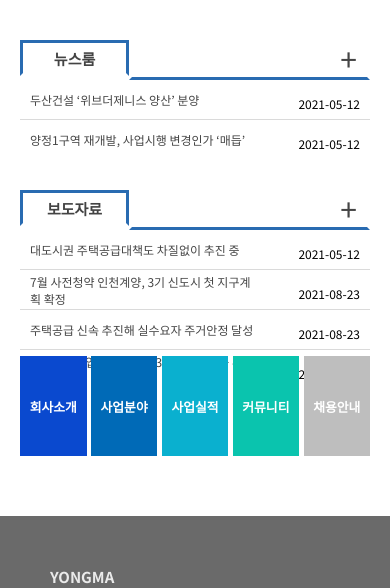
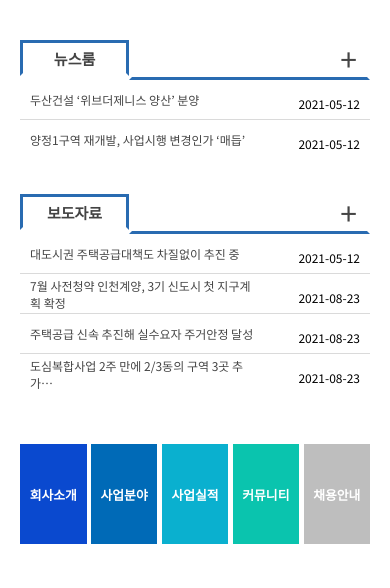
Before and after one commit to domino04/yongma-web, a Django app: page / in a window 390 px wide; the page is wider, and only the part inside the window is pictured. Shown: the part 374-962 px from the top of that part. Run offline with Django 3.2, Linux system fonts and the light colour scheme; data comes from the database, SQL or seed files in the repository.

Commit message:
모바일 화면 수정;

```diff
--- a/yongma/app/static/index.css
+++ b/yongma/app/static/index.css
@@ -216,7 +216,9 @@
   }
   .posts-box {
     width: 100%;
-    height: 150px;
+    height: auto;
+    box-sizing: content-box;
+    margin-bottom: 30px;
   }
 
   .quick-menus {
```
